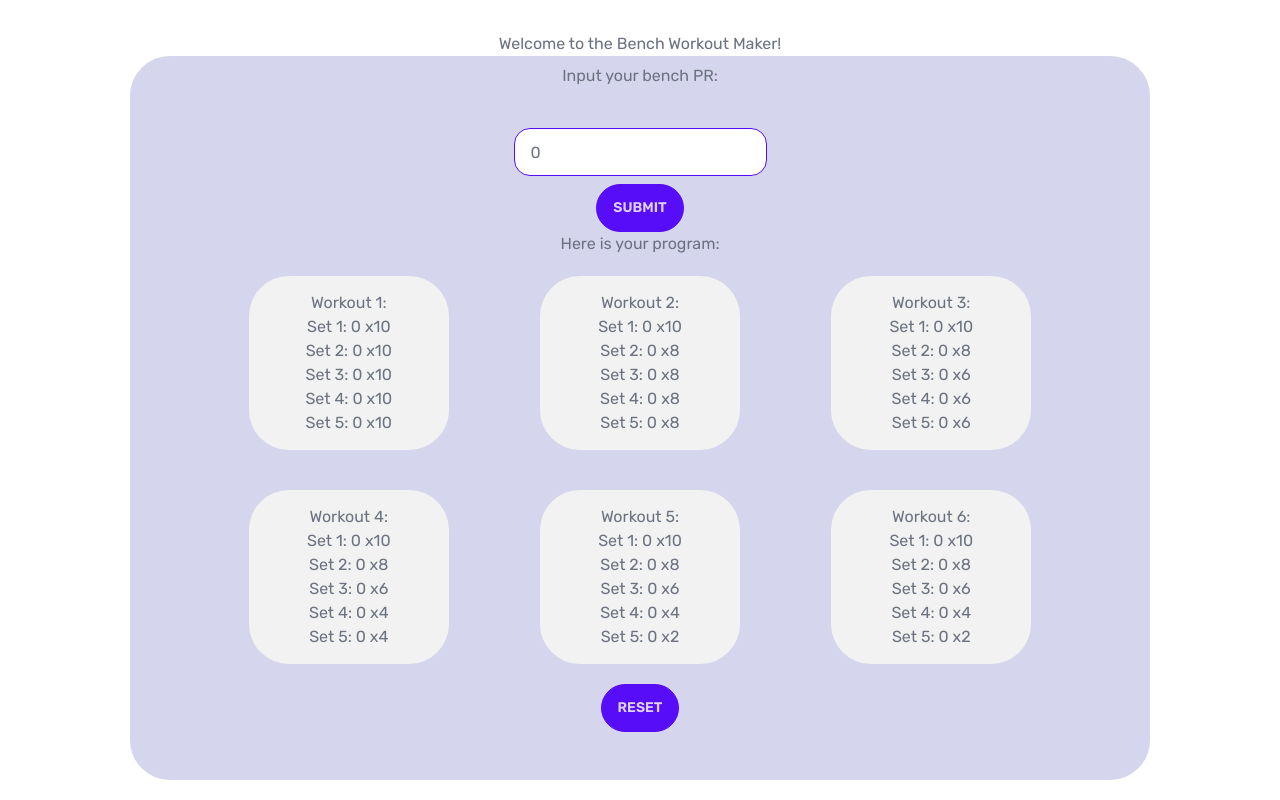
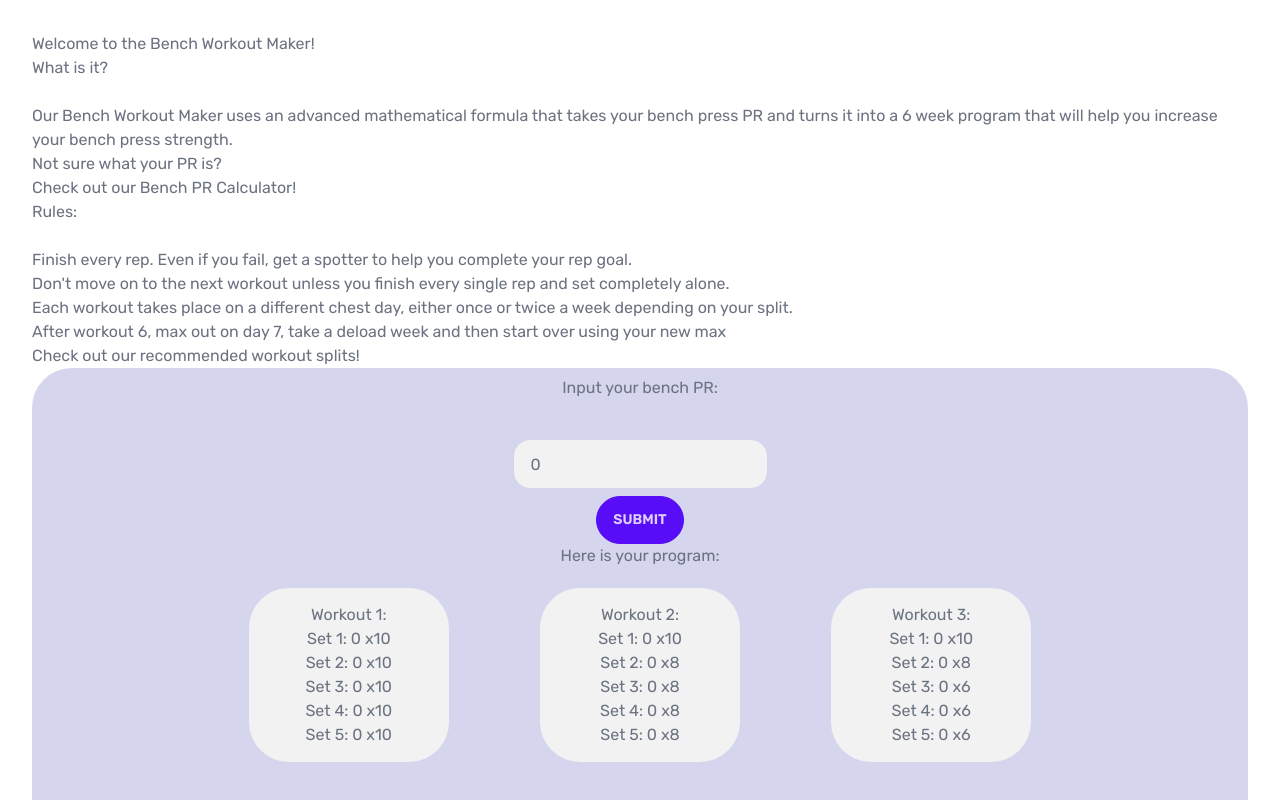
Before and after one commit to B0ssCodes/gym-app, a Next.js app: page /BenchProgram in a window 1280 px wide. Both pictures are taken after a click on the button "SUBMIT". Shown: the top 800 px of the page. Built offline with nearby package versions, Linux system fonts and the light colour scheme.

Commit message:
V02Beta02

```diff
--- a/app/BenchProgram/PRinput.js
+++ b/app/BenchProgram/PRinput.js
@@ -11,9 +11,14 @@ function handleSubmit(event){
   return (
     <div className="formClass">
     <form onSubmit={handleSubmit} className="formFormClass">
-    <input type="number" id="benchPR" name="benchPR" className='input input-bordered input-primary mb-2 rounded-2xl' placeholder='Enter your bench PR'
-    onChange={props.handleChange} value= {props.inputtedBenchPR}/>
-    <button   onClick={props.changeRender} className='btn-primary btn rounded-full '>Submit</button>
+
+    <input type="number" id="benchPR" name="benchPR" placeholder='Enter your bench PR'  className='input input-bordered input-primary mb-2 rounded-2xl'
+    onChange={props.handleChange} value= {props.inputtedBenchPR} disabled = {!props.disableOrNot}/>
+
+
+
+
+    <button   onClick={props.changeRender}  className='btn-primary btn rounded-full '>Submit</button>
     </form>
 
     </div>
--- a/app/BenchProgram/ProgramMaker.js
+++ b/app/BenchProgram/ProgramMaker.js
@@ -3,13 +3,22 @@ import React from 'react'
 import styles from './styles.modules.css'
 export default function ProgramMaker(props) {
 
-    var set1Rounded = 2.5 * Math.ceil(((props.set1)*props.input)/2.5)
-    var set2Rounded = 2.5 * Math.ceil(((props.set2)*props.input)/2.5)
-    var set3Rounded = 2.5 * Math.ceil(((props.set3)*props.input)/2.5)
-    var set4Rounded = 2.5 * Math.ceil(((props.set4)*props.input)/2.5)
-    var set5Rounded = 2.5 * Math.ceil(((props.set5)*props.input)/2.5)
-    var set6Rounded = 2.5 * Math.ceil(((props.set6)*props.input)/2.5)
+     var set1 = ((props.set1)*props.input)
+     var set2 = ((props.set2)*props.input)
+     var set3 = ((props.set3)*props.input)
+     var set4 = ((props.set4)*props.input)
+     var set5 = ((props.set5)*props.input)
+     var set6 = ((props.set6)*props.input)
+
+    var set1Rounded = 2.5 * Math.ceil(set1/2.5)
+    var set2Rounded = 2.5 * Math.ceil(set2/2.5)
+    var set3Rounded = 2.5 * Math.ceil(set3/2.5)
+    var set4Rounded = 2.5 * Math.ceil(set4/2.5)
+    var set5Rounded = 2.5 * Math.ceil(set5/2.5)
+    var set6Rounded = 2.5 * Math.ceil(set6/2.5)
+
     var render6 = false
+
 
     if(set6Rounded === 0){
         render6 = false
@@ -21,7 +30,7 @@ export default function ProgramMaker(props) {
 return(
     <div className="workoutBox">
     <h2>{props.title}</h2>
-    <p className>Set 1: {set1Rounded} x{props.reps1} </p>
+    <p >Set 1: {set1Rounded} x{props.reps1}</p>
     <p>Set 2: {set2Rounded} x{props.reps2}</p>
     <p>Set 3: {set3Rounded} x{props.reps3}</p>
     <p>Set 4: {set4Rounded} x{props.reps4}</p>
--- a/app/BenchProgram/Text.jsx
+++ b/app/BenchProgram/Text.jsx
@@ -2,8 +2,53 @@ import React from 'react'
 
 export default function PageText() {
   return (
-    <div>
-      <h1 className="pageText">Welcome to the Bench Workout Maker!</h1>
+    <div className="pageText">
+      <h1 >Welcome to the Bench Workout Maker!</h1>
+      <div>
+        <h1>
+          What is it?
+        </h1>
+        <br />
+        <p>
+              Our Bench Workout Maker uses an advanced mathematical formula that takes your bench press PR and turns it into a 6 week program that will help you increase your bench press strength.
+       </p>
+      </div>
+      <div>
+        <h1>
+          Not sure what your PR is?
+        </h1>
+        <h2>
+          Check out our Bench PR Calculator!
+        </h2>
+      </div>
+      <div>
+        <h1>Rules: </h1>
+        <br />
+        <p>
+        Finish every rep. Even if you fail, get a spotter to help you complete your rep goal.
+        </p>
+      </div>
+      <div>
+        <p>
+        Don't move on to the next workout unless you finish every single rep and set completely alone.
+        </p>
+      </div>
+      <div>
+        <p>
+        Each workout takes place on a different chest day, either once or twice a week depending on your split.
+        </p>
+      </div>
+
+      <div>
+        <p>
+        After workout 6, max out on day 7, take a deload week and then start over using your new max
+        </p>
+      </div>
+      <div>
+       <h1>
+        Check out our recommended workout splits!
+       </h1>
+      </div>
     </div>
   )
 }
--- a/app/BenchProgram/clientState.jsx
+++ b/app/BenchProgram/clientState.jsx
@@ -9,6 +9,13 @@ import Reset from './ResetButton.js'
 export default function ClientState() {
     const [renderOrNot, setRenderOrNot] = React.useState(false)
   const [inputtedBenchPR, setBenchPR] = React.useState(0)
+
+  const [radioResult, setRadioResult] = React.useState("")
+
+  function handleCheck(event){
+      setRadioResult(event.target.value)
+
+  }
   function changeRender(){
       setRenderOrNot(true)
   }
@@ -38,13 +45,17 @@ export default function ClientState() {
                   reps5= {workout.reps5}
                   reps6= {workout.reps6}
                   shouldRender={renderOrNot}
+                  radioResult={radioResult}
                   />
   })
 
     return (
         <div className="inputBlock">
           <div className="inputTextButton">
-          <PRinput changeRender={changeRender} inputtedBenchPR={inputtedBenchPR} handleChange={handleChange} />
+          <PRinput changeRender={changeRender} inputtedBenchPR={inputtedBenchPR}
+           handleChange={handleChange} handleCheck={handleCheck} radioResult={radioResult}
+           disableOrNot= {!renderOrNot}
+           />
 
           </div>
           {renderOrNot&&<h1>Here is your program: </h1>}
--- a/app/BenchProgram/styles.modules.css
+++ b/app/BenchProgram/styles.modules.css
@@ -20,10 +20,7 @@
 
 }
 
-.pageText{
-    display: flex;
-    justify-content: center;
-}
+
 
 .textBlock{
     display: flex;
```
